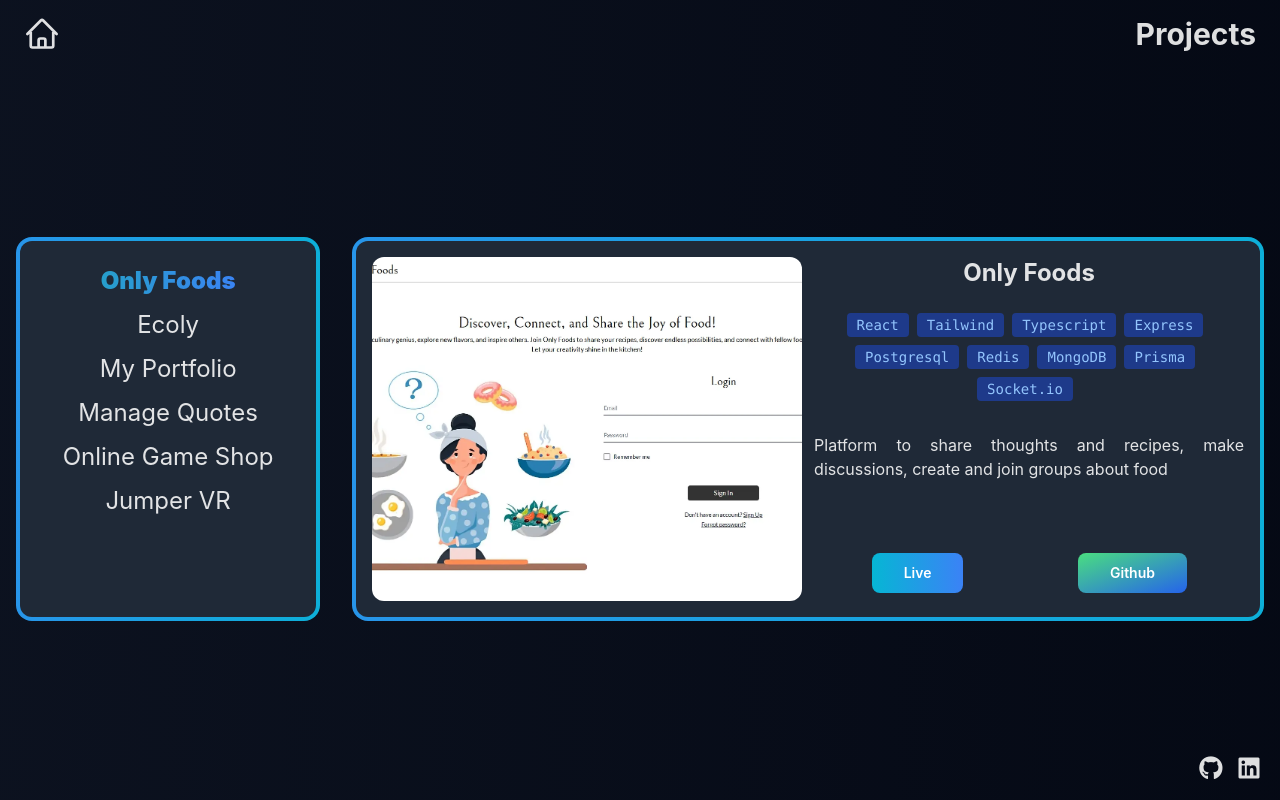
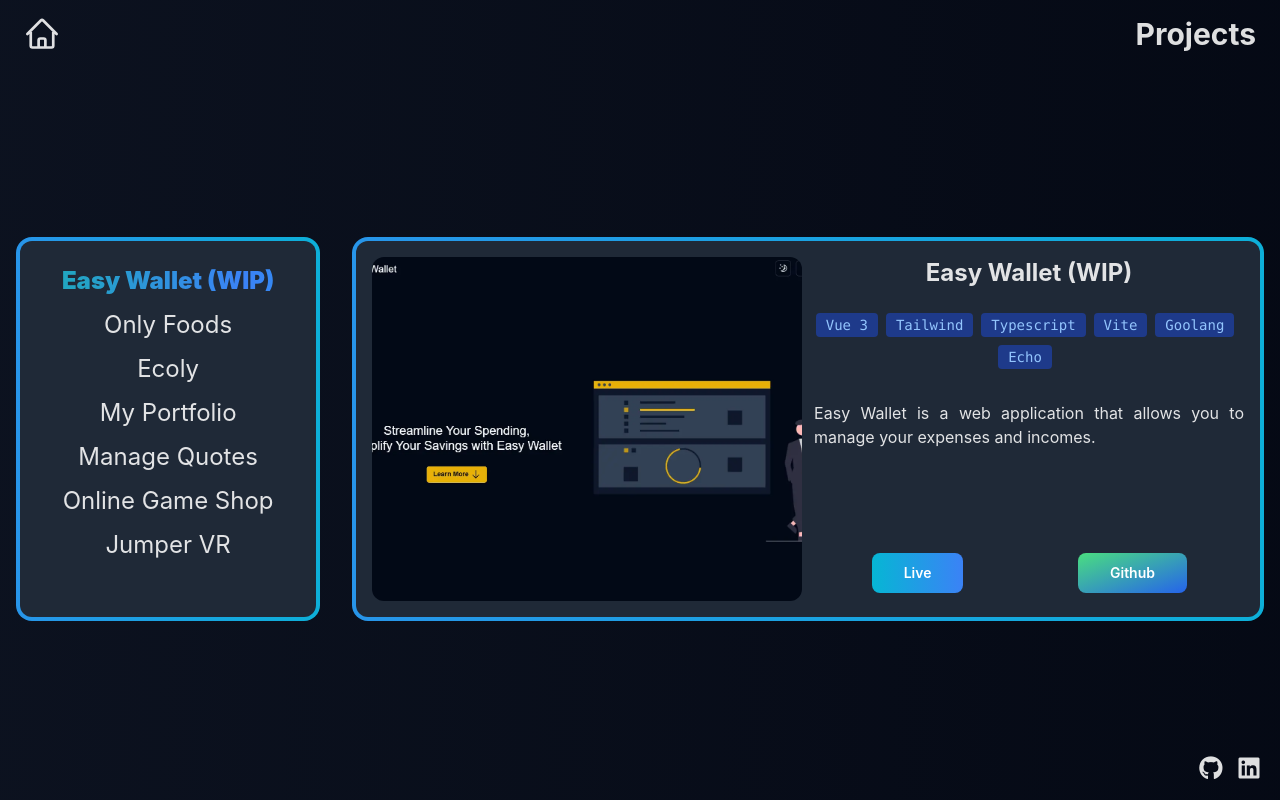
Before and after one commit to TiagoRibeiro25/Portfolio, a React (Vite) app: page /projects in a window 1280 px wide. Built offline with nearby package versions, Linux system fonts and the light colour scheme.

Commit message:
feat: Updated projects data

```diff
--- a/src/views/Projects/projectsData.tsx
+++ b/src/views/Projects/projectsData.ts
@@ -1,6 +1,15 @@
 import { Project } from "../../types/interfaces";
 
 export const projectsData: Project[] = [
+	{
+		id: crypto.randomUUID(),
+		title: "Easy Wallet (WIP)",
+		description: "Easy Wallet is a web application that allows you to manage your expenses and incomes.",
+		techStack: ["Vue 3", "Tailwind", "Typescript", "Vite", "Goolang", "Echo"],
+		image: "./imgs/easy-wallet-pic.webp",
+		sourceCode: "https://github.com/TiagoRibeiro25/Easy-Wallet-FE",
+		liveDemo: "https://easywallet2023.netlify.app/",
+	},
 	{
 		id: crypto.randomUUID(),
 		title: "Only Foods",
```
Also changed, not shown: public/imgs/easy-wallet-pic.webp (added).
